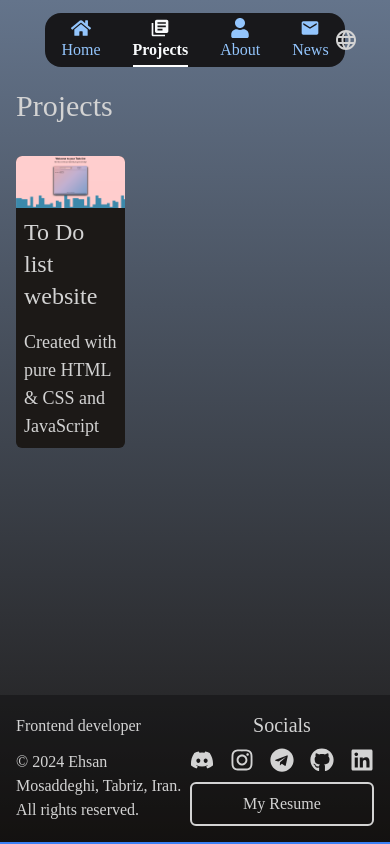
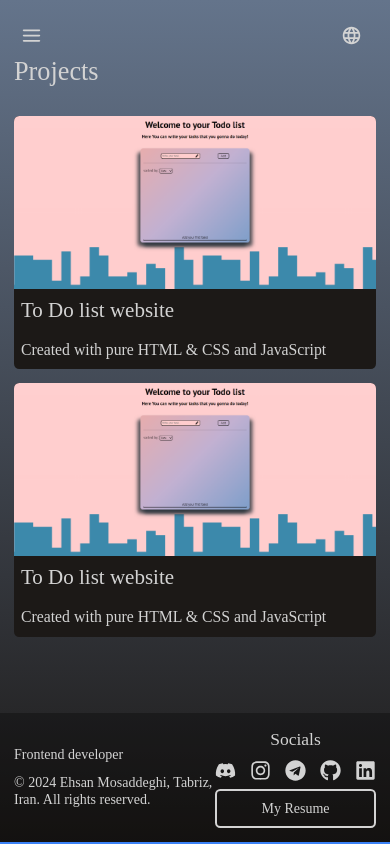
Before and after one commit to Ehsan-Mosaddeghi/Portfolio, a React (Vite) app: page /projects in a window 390 px wide. Built offline with nearby package versions, Linux system fonts and the light colour scheme.

Commit message:
Sidebar added

```diff
--- a/src/index.css
+++ b/src/index.css
@@ -91,3 +91,7 @@
     border-color: rgb(255, 255, 255);
   }
 }
+
+html {
+  @apply text-sm md:text-base;
+}
--- a/src/pages/HomePage.jsx
+++ b/src/pages/HomePage.jsx
@@ -6,10 +6,6 @@ import ResumeButton from "../ui/ResumeButton";
 
 function HomePage() {
   const { t } = useTranslation();
-
-  // useEffect(() => {
-  //   type;
-  // }, [i18n]);
 
   return (
     <AnimatePage>
@@ -25,7 +21,7 @@ function HomePage() {
 
           <div className="space-y-4 text-5xl text-stone-200">
             <div className="typewriter inline-block">
-              <h1>{t("Hi It's Ehsan Mosaddeghi")}</h1>
+              <h1>{t("Hi It's Ehsan")}</h1>
             </div>
 
             <p className="text-lg">
--- a/src/pages/ProjectsPage.jsx
+++ b/src/pages/ProjectsPage.jsx
@@ -9,7 +9,8 @@ function ProjectsPage() {
     <AnimatePage>
       <h1 className="mb-8 text-3xl">{t("Projects")}</h1>
 
-      <ul className="grid grid-cols-3 gap-4">
+      <ul className="grid grid-cols-1 gap-4 sm:grid-cols-2 md:grid-cols-3">
+        <ProjectItem />
         <ProjectItem />
       </ul>
     </AnimatePage>
--- a/src/ui/AppLayout.jsx
+++ b/src/ui/AppLayout.jsx
@@ -13,7 +13,7 @@ function AppLayout() {
       className={`flex min-h-svh flex-col bg-gradient-to-b from-slate-500 to-stone-900 text-primary duration-300 ${i18n.language === "fa" ? "text-right font-Rubik" : "font-sans"}`}
     >
       <Navbar />
-      <section className="container m-auto mt-[4.5rem] flex-auto">
+      <section className="container m-auto mt-12 flex-auto sm:mt-[4.5rem]">
         <Outlet />
       </section>
       <Footer />
--- a/src/ui/Navbar.jsx
+++ b/src/ui/Navbar.jsx
@@ -2,6 +2,10 @@ import { FaHome, FaUser } from "react-icons/fa";
 import { MdEmail, MdLibraryBooks } from "react-icons/md";
 import NavbarItem from "./NavbarItem";
 import TranslateLang from "./TranslateLng";
+import { CgMenu } from "react-icons/cg";
+import { useState } from "react";
+import Sidebar from "./Sidebar";
+import { createPortal } from "react-dom";
 
 const menuItems = [
   { name: "Home", url: "/", icon: <FaHome /> },
@@ -11,15 +15,33 @@ const menuItems = [
 ];
 
 function Navbar() {
+  const [isOpenSidebar, setIsOpenSidebar] = useState(false);
+
+  function handleSidebar() {
+    setIsOpenSidebar((open) => !open);
+  }
+
   return (
-    <header className="fixed z-50 grid h-20 w-full grid-cols-3 items-center justify-items-center">
-      <nav className="col-start-2 flex items-center justify-center gap-8 rounded-2xl bg-zinc-900 px-4 py-[0.30rem] font-mono text-blue-300 transition-all duration-300 hover:gap-12">
+    <>
+      <header className="fixed z-50 grid h-20 w-full grid-cols-2 items-center justify-items-center sm:grid-cols-3">
+        {
+          <CgMenu
+            onClick={handleSidebar}
+            className={`z-50 ml-6 block justify-self-start text-2xl duration-500 sm:hidden ${isOpenSidebar ? "rotate-180" : ""}`}
+          />
+        }
+
+        {isOpenSidebar &&
+          createPortal(<Sidebar items={menuItems} />, document.body)}
+
+        <nav className="col-start-2 hidden items-center justify-center gap-8 rounded-2xl bg-zinc-900 px-4 py-[0.30rem] font-mono text-blue-300 transition-all duration-300 hover:gap-12 sm:flex">
           {menuItems.map((item) => (
             <NavbarItem item={item} key={item.name} />
           ))}
         </nav>
         <TranslateLang />
       </header>
+    </>
   );
 }
 
--- a/src/ui/ProjectItem.jsx
+++ b/src/ui/ProjectItem.jsx
@@ -2,9 +2,13 @@ function ProjectItem() {
   return (
     <a
       href=""
-      className="gap- flex flex-col rounded-md bg-stone-900 duration-300 hover:-translate-y-4 hover:shadow-[0_40px_10px_-15px_rgba(0,0,0,0.3)]"
+      className="flex flex-col rounded-md bg-stone-900 duration-300 hover:-translate-y-4 hover:shadow-[0_40px_10px_-15px_rgba(0,0,0,0.3)]"
     >
-      <img src="/images/projects_todo.png" alt="" className="rounded-t-md" />
+      <img
+        src="/images/projects_todo.png"
+        alt="Todo List"
+        className="w-full rounded-t-md"
+      />
 
       <div className="space-y-4 p-2">
         <h4 className="text-2xl">To Do list website</h4>
--- /dev/null
+++ b/src/ui/Sidebar.jsx
@@ -0,0 +1,17 @@
+import PropTypes from "prop-types";
+import NavbarItem from "./NavbarItem";
+
+function Sidebar({ items }) {
+  return (
+    <div className="absolute top-0 z-10 w-full animate-bounce space-y-4 bg-stone-800 px-20 pb-4 pt-[4.5rem] text-primary sm:hidden">
+      {items.map((item) => (
+        <NavbarItem item={item} key={item.name} />
+      ))}
+    </div>
+  );
+}
+Sidebar.propTypes = {
+  items: PropTypes.array,
+};
+
+export default Sidebar;
--- a/src/utils/i18n.js
+++ b/src/utils/i18n.js
@@ -17,7 +17,7 @@ i18next
           News: "خبر ها",
           Skills: "مهارت ها",
           Socials: "ارتباط با من",
-          "Hi It's Ehsan Mosaddeghi": "سلام , احسان مصدقی هستم",
+          "Hi It's Ehsan": "سلام, احسان هستم",
           "19 years old self-taught frontend developer passionate about learning and creating innovative user experiences. Eager to grow and explore new technologies.":
             "۱۹ ساله توسعه دهنده فرانت اند خودآموز علاقه مند به یادگیری و ایجاد تجربیات کاربری نوآورانه. مشتاق به رشد و کاوش تکنولوژی های جدید",
           "My Resume": "رزومه",
--- a/tailwind.config.js
+++ b/tailwind.config.js
@@ -14,6 +14,29 @@ export default {
         sans: ["aveat", "cursive"],
         mono: [""],
       },
+      animation: {
+        bounce: "bounce 2s",
+      },
+      keyframes: {
+        bounce: {
+          "0%": {
+            transform: "translateY(-50%)",
+            "animation-timing-function": "cubic-bezier(0.8, 0, 1, 1)",
+          },
+          "25%": {
+            transform: "translateY(0)",
+            "animation-timing-function": "cubic-bezier(0, 0, 0.2, 1)",
+          },
+          "50%": {
+            transform: "translateY(-25%)",
+            "animation-timing-function": "cubic-bezier(0.8, 0, 1, 1)",
+          },
+          "100%": {
+            transform: "translateY(0)",
+            "animation-timing-function": "cubic-bezier(0.8, 0, 1, 1)",
+          },
+        },
+      },
     },
   },
   plugins: [],
```
Lines whose indentation alone changed are shown as unchanged.
